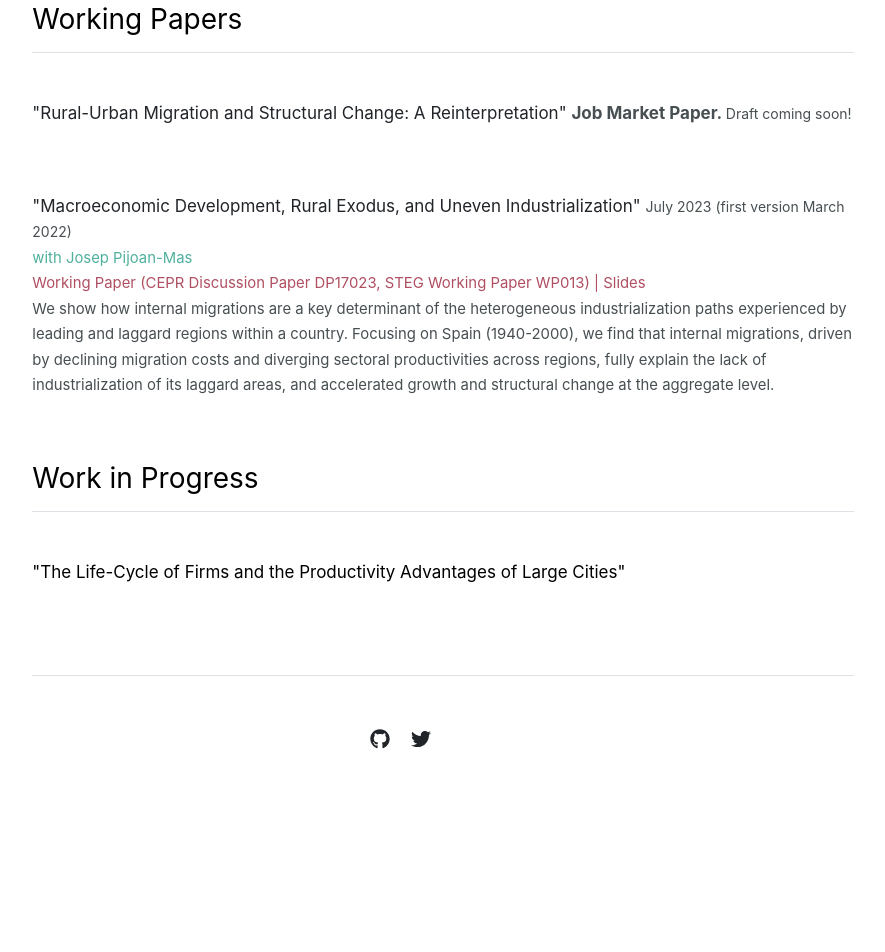
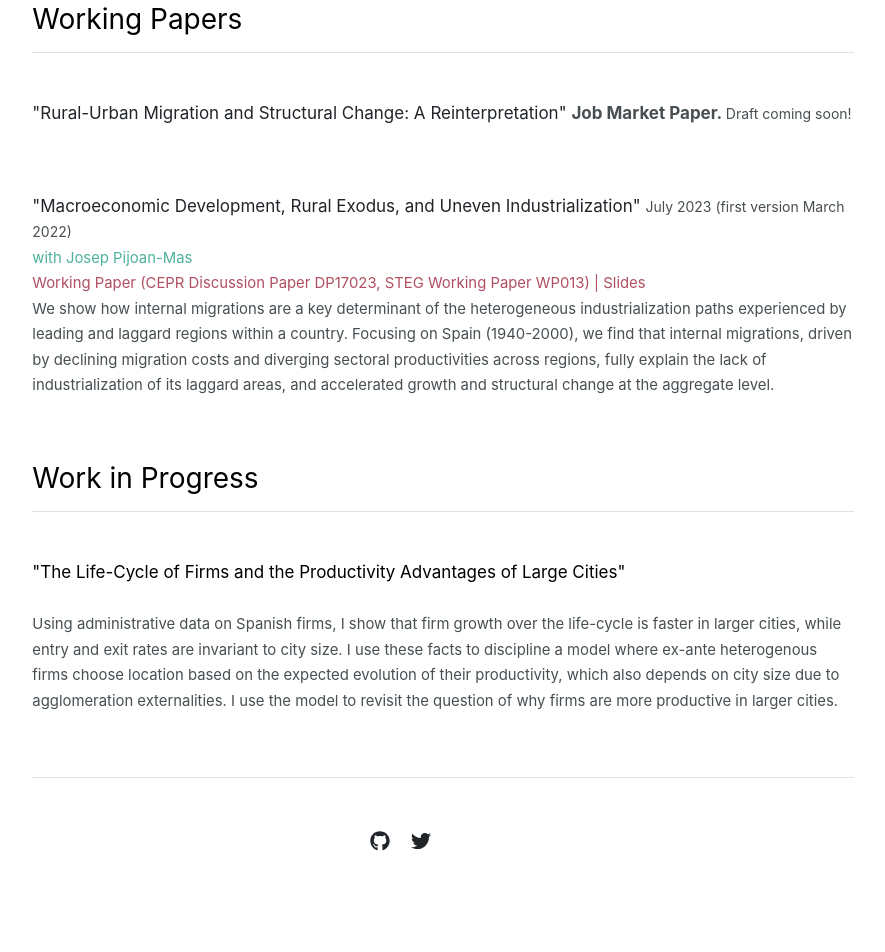
Before and after one commit to tomas-budi-ors/tomas-budi-ors.github.io, a Jekyll site: the page built from index.md, in a window 1280 px wide. Shown: the part 453-1405 px from the top of the page, without its empty margins (197-1082 px from the left). Built offline with Jekyll 4.4.1, drawn with Linux system fonts in a browser that asks for light colours; before the commit the page ends 1303 px from its top, so only the background shows below that.

Commit message:
Abstract for work in progress

```diff
--- a/_data/work_in_progress.yml
+++ b/_data/work_in_progress.yml
@@ -1,5 +1,6 @@
 featured:
-- {name: '"The Life-Cycle of Firms and the Productivity Advantages of Large Cities"'}
+- {name: '"The Life-Cycle of Firms and the Productivity Advantages of Large Cities"',
+abstract: 'Using administrative data on Spanish firms, I show that firm growth over the life-cycle is faster in larger cities, while entry and exit rates are invariant to city size. I use these facts to discipline a model where ex-ante heterogenous firms choose location based on the expected evolution of their productivity, which also depends on city size due to agglomeration externalities. I use the model to revisit the question of why firms are more productive in larger cities.'}
 
 index:
 - {name: 'Testing General Relativity with Present and Future Astrophysical Observations. Emanuele Berti (Mississippi U. and Lisbon, CENTRA), Enrico Barausse (Paris, Inst. Astrophys. and Paris U., VI-VII), Vitor Cardoso (Lisbon, IST and Perimeter Inst. Theor. Phys. and Lisbon, CENTRA), Leonardo Gualtieri (Rome U. and INFN, Rome), Paolo Pani (Rome U. and INFN, Rome and Lisbon, IST and Lisbon, CENTRA) et al.'}
```
